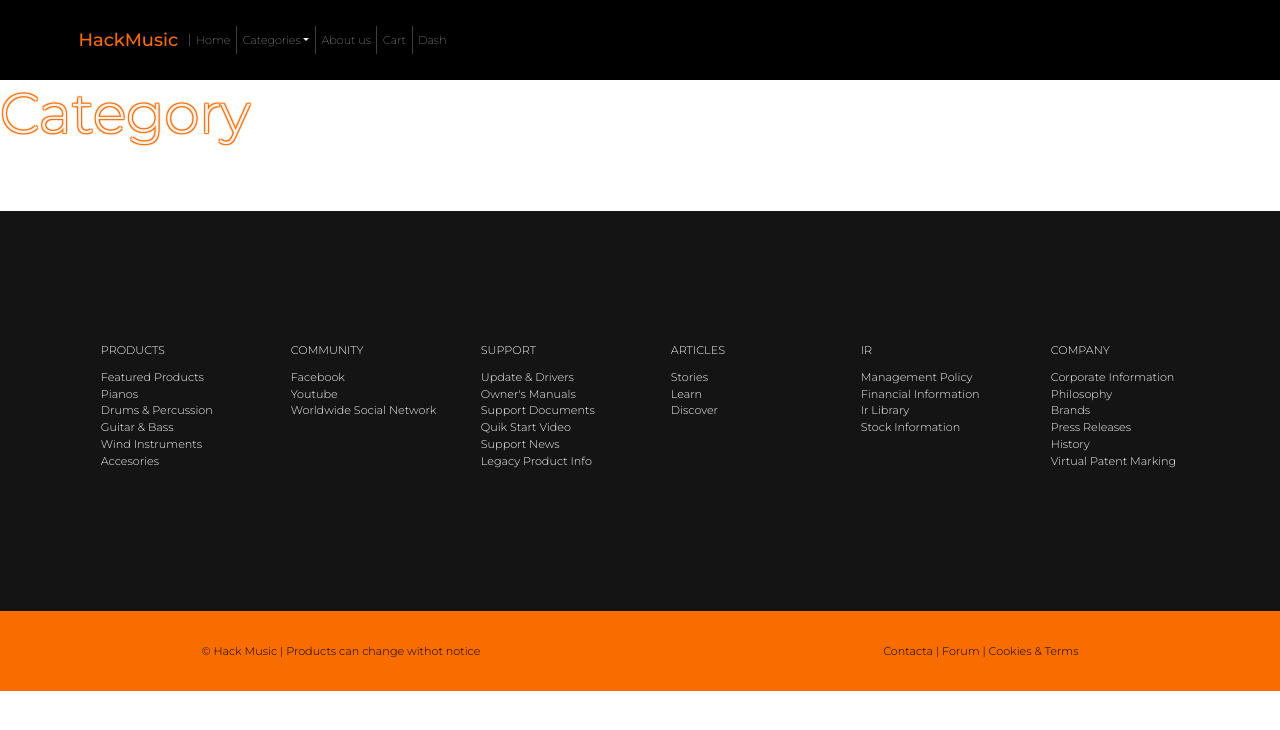
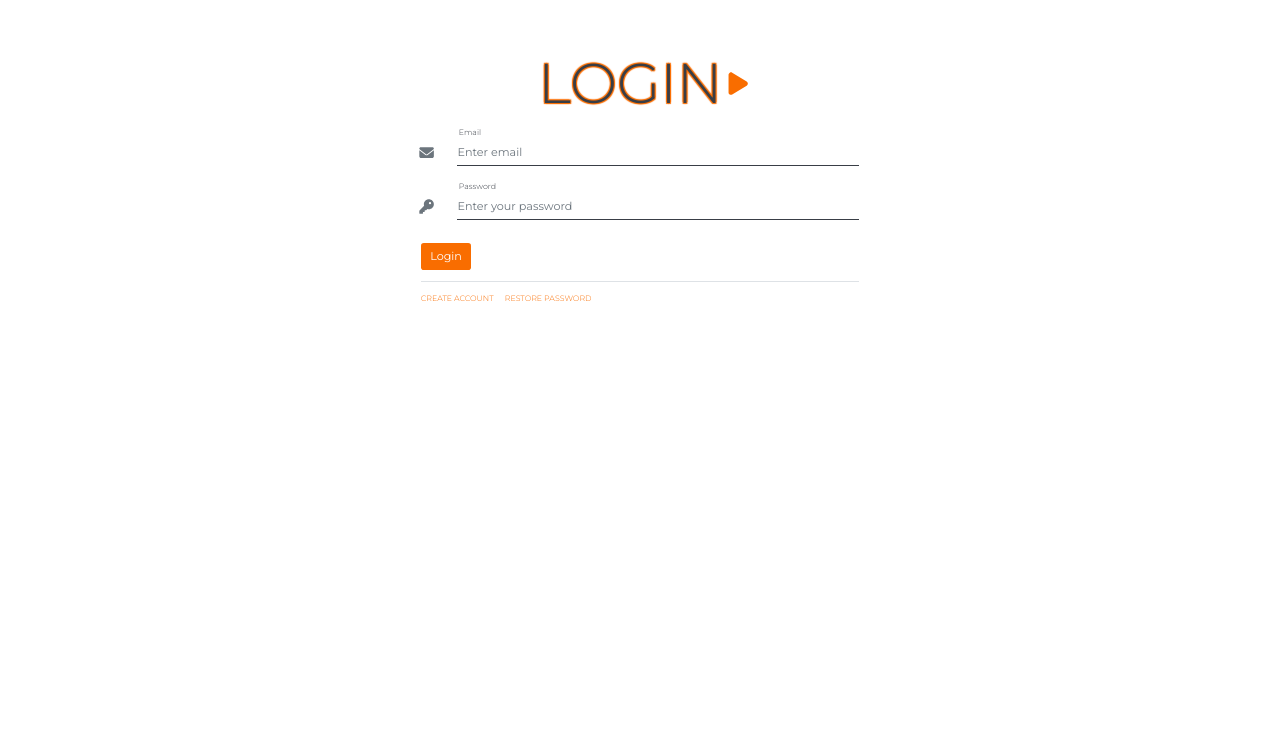
Before and after one commit to gabi-bm/hack-music-front, a React (Create React App) app: page /login in a window 1280 px wide. Shown: the top 730 px of the page. Built offline with nearby package versions, Linux system fonts and the light colour scheme.

Commit message:
Fix merge

```diff
--- a/src/Myroutes.js
+++ b/src/Myroutes.js
@@ -3,6 +3,8 @@
 import Category from "./Pages/Category/Category";
 import AboutUs from "./Pages/AboutUs/AboutUs";
 import Product from "./Pages/Product/Product";
+import Register from "./Pages/Register/Register";
+import Login from "./Pages/Login/Login";
 const MyRoutes = () => {
   return (
     <>
@@ -11,6 +13,8 @@
         <Route path="/:categoryId" element={<Category />} />
         <Route path="/aboutus" element={<AboutUs />} />
         <Route path="/:categoryId/:productId" element={<Product />} />
+        <Route path="/register" element={<Register />} />
+        <Route path="/login" element={<Login />} />
       </Routes>
     </>
   );
--- a/src/Pages/AboutUs/AboutUs.jsx
+++ b/src/Pages/AboutUs/AboutUs.jsx
@@ -1,6 +1,6 @@
 import "./AboutUs.css";
-import NavBar from "../../components/Navbar/Navbar";
-import Footer from "../../components/Footter/Footer";
+import NavBar from "../../Components/Navbar/Navbar";
+import Footer from "../../Components/Footter/Footer";
 const AboutUs = () => {
   return (
     <div>
--- a/src/Pages/Category/Category.jsx
+++ b/src/Pages/Category/Category.jsx
@@ -1,6 +1,6 @@
 import "./Category.css";
-import NavBar from "../../components/Navbar/Navbar";
-import Footer from "../../components/Footter/Footer";
+import NavBar from "../../Components/Navbar/Navbar";
+import Footer from "../../Components/Footter/Footer";
 const Category = () => {
   return (
     <div>
--- a/src/Pages/Product/Product.jsx
+++ b/src/Pages/Product/Product.jsx
@@ -1,6 +1,6 @@
 import "./Product.css";
-import NavBar from "../../components/Navbar/Navbar";
-import Footer from "../../components/Footter/Footer";
+import NavBar from "../../Components/Navbar/Navbar";
+import Footer from "../../Components/Footter/Footer";
 const Product = () => {
   return (
     <div>
```
Also changed, not shown: src/Pages/Home/Home.jsx (+4 -4 lines).
